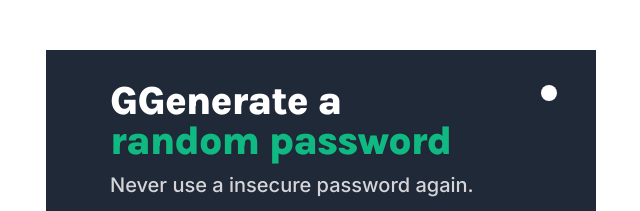
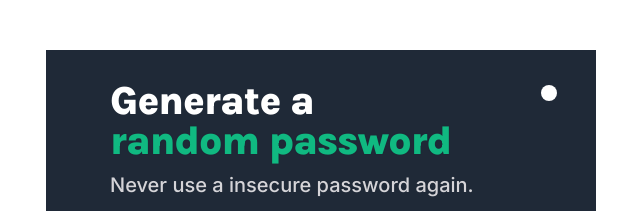
Before and after one commit to Fipadin/scrimba--js--solo-project--password-generator, a website built with Vite: page index.html in a window 1280 px wide. Shown: the top 211 px of the page, without its empty margins (319-959 px from the left). Built offline with nearby package versions, Linux system fonts and the light colour scheme.

Commit message:
Fixing a typo
Just that.

```diff
--- a/index.html
+++ b/index.html
@@ -9,7 +9,7 @@
         <div id="notification"><p id="notification-el" class="copied-text">Copied!</p></div>
         <div class="container">
             <button id="theme"></button>
-            <h1 class="title">GGenerate a<br><span class="accent-color">random password</span></h1>
+            <h1 class="title">Generate a<br><span class="accent-color">random password</span></h1>
             <p class="subtitle">Never use a insecure password again.</p>
             <button id="generate-el" class="generate">Generate passwords</button>
             <div class="separator"></div>
```
